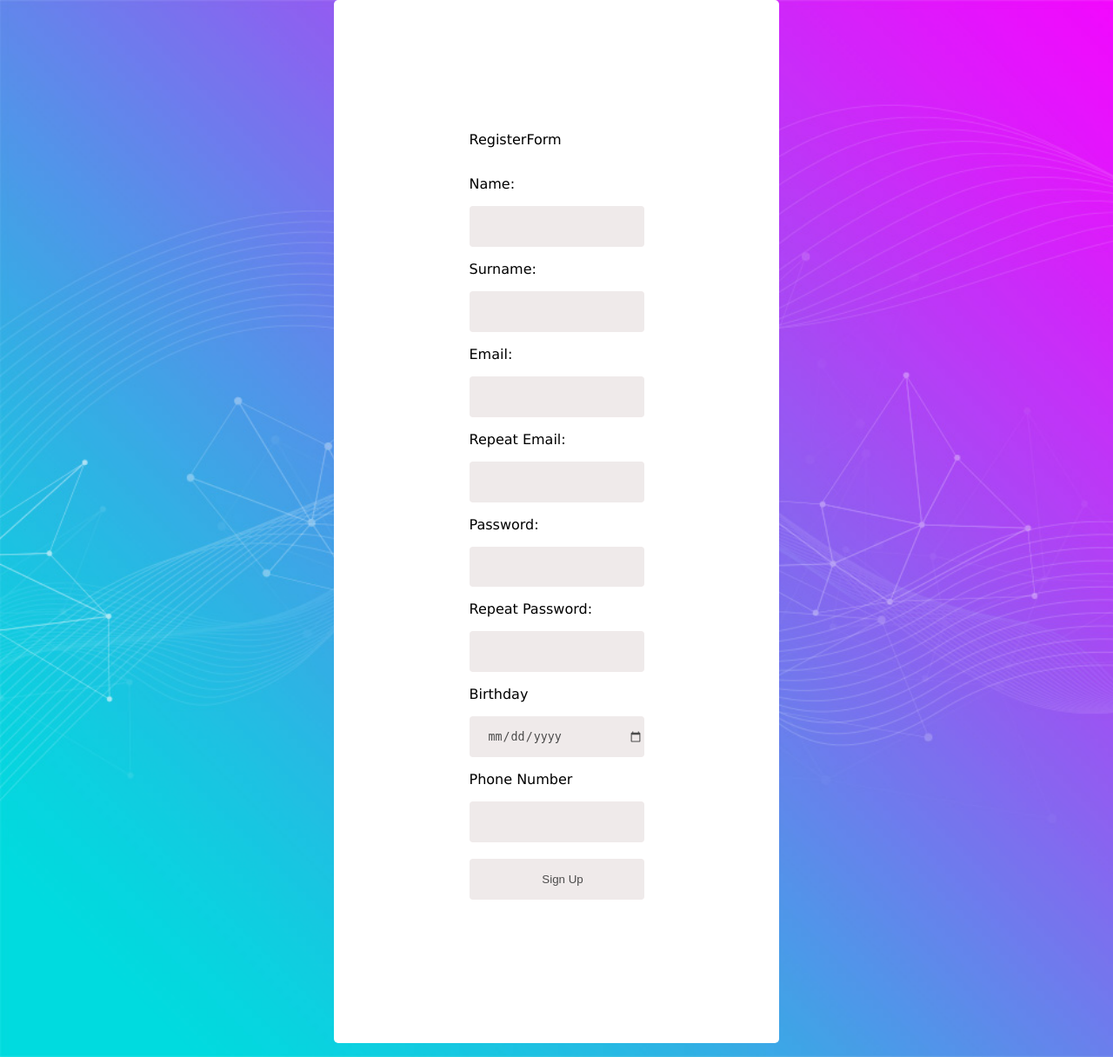
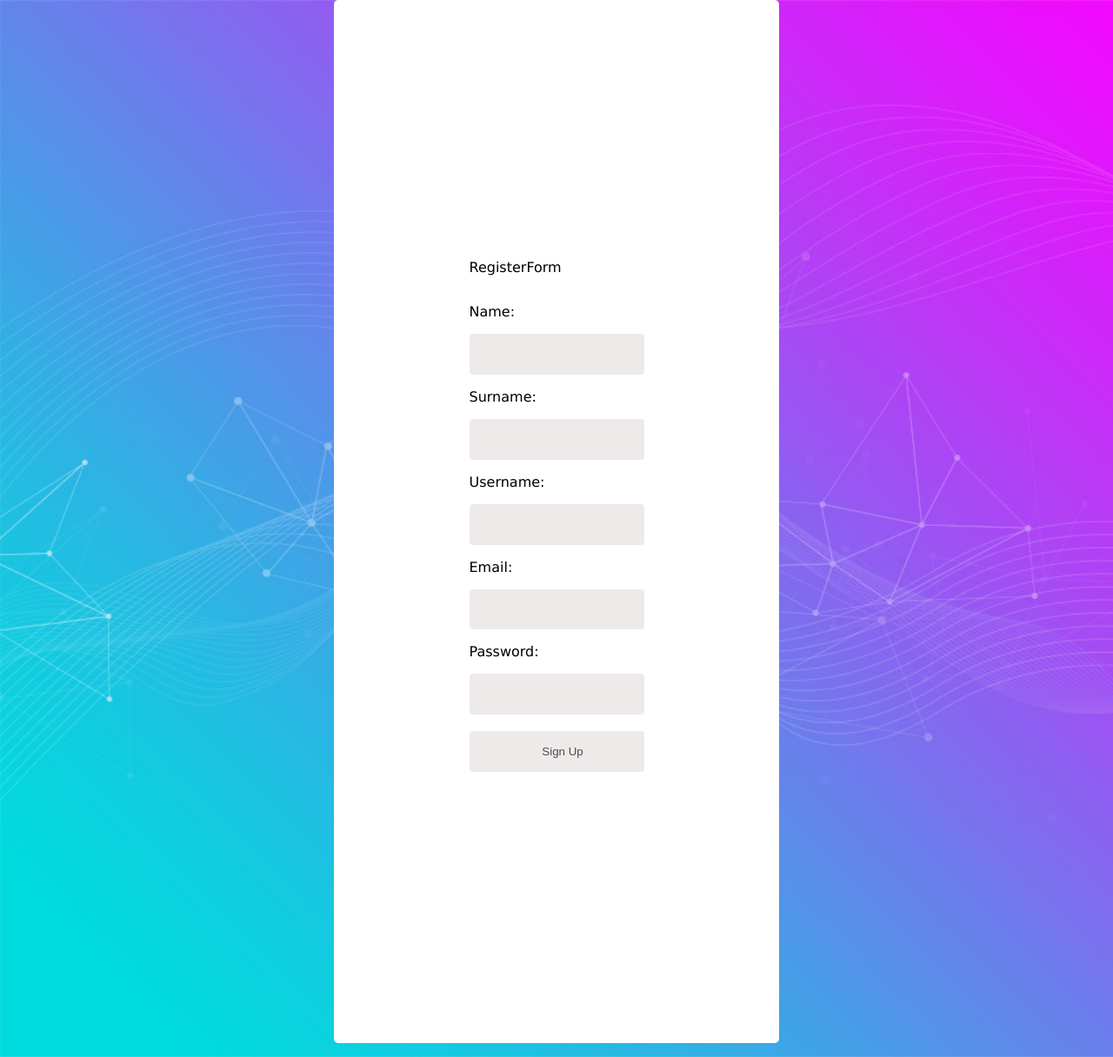
Before and after one commit to leoshala/ProjektiWEBB, a PHP site: page /RegisterForm.php in a window 1280 px wide. Shown: the whole page at 87% size. Run offline with PHP 8.4, Linux system fonts and the light colour scheme.

Commit message:
Update RegisterForm.php

```diff
--- a/view/RegisterForm.php
+++ b/view/RegisterForm.php
@@ -8,7 +8,7 @@
 </head>
 <body>
 
-<form action="" class="form" >
+<form action="<?php echo $_SERVER['PHP_SELF'] ?>" class="form" >
     <div class="form2">
     <div class="form1">
         <p>RegisterForm</p>
@@ -18,35 +18,46 @@
     <p>Surname:</p>
     <input type="text" name="surname" id="surname">
     <label style="color: red;" id="surnameMsg"></label>
+    <p>Username:</p>
+    <input type="text" name="username" id="username">
+    <label style="color: red;" id="usernameMsg"></label>
     <p>Email:</p>
     <input type="email" name="email" id="email">
     <label style="color: red;" id="EmailMsg"></label>
-    <p>Repeat Email:</p>
+ <!--   <p>Repeat Email:</p>
     <input type="email" name="email1" id="email1">
-    <label style="color: red;" id="EmailMsg1"></label>
+    <label style="color: red;" id="EmailMsg1"></label>-->
     <p>Password:</p>
     <input type="password" name="password" id="password">
     <label style="color: red;" id="passwordMsg"></label>
-    <p>Repeat Password:</p>
+  <!--  <p>Repeat Password:</p>
     <input type="password" name="password1" id="password1">
     <label style="color: red;" id="passwordMsg1"></label>
     <p>Birthday</p>
-    <input type="date" name="datetime" id="datetime">
-    <label style="color: red;" id="datetimeMsg"></label>
+    <input type="date" name="birthday" id="birthday">
+    <label style="color: red;" id="birthdayMsg"></label>
     <p>Phone Number</p>
     <input type="tel" name="tel" id="tel">
-    <label style="color: red;" id="telMsg"></label>
+    <label style="color: red;" id="telMsg"></label>-->
     <br>
-    <input type="button" value="Sign Up" id="button1">
+    <input type="submit" names="registerBtn" value="Sign Up" id="button1">
 </div>
 </div>
 </form>
+
+<?php
+
+  include_once '../controller/registerController.php';
+
+?>
 <script class="script">
-   var button = document.getElementById("button1");
+ /*  var button = document.getElementById("button1");
 
    var nameMsg = document.getElementById("nameMsg");
 
    var surnameMsg = document.getElementById("surnameMsg");
+
+  var usernameMsg = document.getElementById("usernameMsg");
 
    var EmailMsg = document.getElementById("EmailMsg");
 
@@ -56,13 +67,15 @@
 
    var passwordMsg1 = document.getElementById("passwordMsg1");
 
-   var datetimeMsg = document.getElementById("datetimeMsg");
+   var birthdayMsg = document.getElementById("birthdayMsg");
 
    var telMsg = document.getElementById("telMsg");
 
    var nameRegex = /[A-Za-z]/;
 
    var surnameRegex = /[A-Za-z]/;
+
+   var usernameRegex = /[A-Za-z]/;
 
    var emailRegex = /^\w+[._-]?\w+@[A-Za-z]+[-]?[A-Za-z]+\.[A-Za-z]{2,3}/;
 
@@ -72,9 +85,10 @@
 
    var passwordRegex1 = /^[A-Z]\w+\d{2}/;
 
-   var telRegex = /^[+][0-9]{12}?/;
+   var telRegex = /[0-9]{12}?/;
 
    button.addEventListener("click",function(event){
+            var username = document.getElementById("username").value;
             var email = document.getElementById("email").value;
             var email1 = document.getElementById("email1").value;
             var password = document.getElementById("password").value;
@@ -82,8 +96,20 @@
             var name= document.getElementById("name").value;
             var surname = document.getElementById("surname").value;
             var tel = document.getElementById("tel").value;
+            var birthday = document.getElementById("birthday").value;
 
 
+           if(username == "" || username == null){
+                usernameMsg.innerText="Fill username field!";
+                event.preventDefault();
+            }else{
+                if(usernameRegex.test(username)){
+                    usernameMsg.innerText="";
+                }else{
+                    usernameMsg.innerText="username was not written correctly!";
+                    event.preventDefault();
+                }
+            }
 
             if(email == "" || email == null){
                 EmailMsg.innerText="Fill Email field!";
@@ -96,7 +122,7 @@
                     event.preventDefault();
                 }
             }
-            if(email1 == "" || email1 == null || email1 != email){
+            if(email1 == "" || email1 == null){
                 EmailMsg1.innerText="Repaet or fill Email fielld";
                 event.preventDefault();
 
@@ -167,19 +193,20 @@
                 }
             }
 
-            if(datetime == "" || datetime == null){
-                datetimeMsg.innerText="Fill birthday field!";
+          if(birthday == "" || birthday == null){
+                birthdayMsg.innerText="Fill birthday field!";
                 event.preventDefault();
             }else{
-                    datetimeMsg.innerText="Birthday was not written !";
+                birthdayMsg.innerText="Birthday was not written !";
                     event.preventDefault();
-                }
+               }
 
 
 
         })
+          */
 
-    </script>
+            </script>
 
 </body>
 </html>
```
